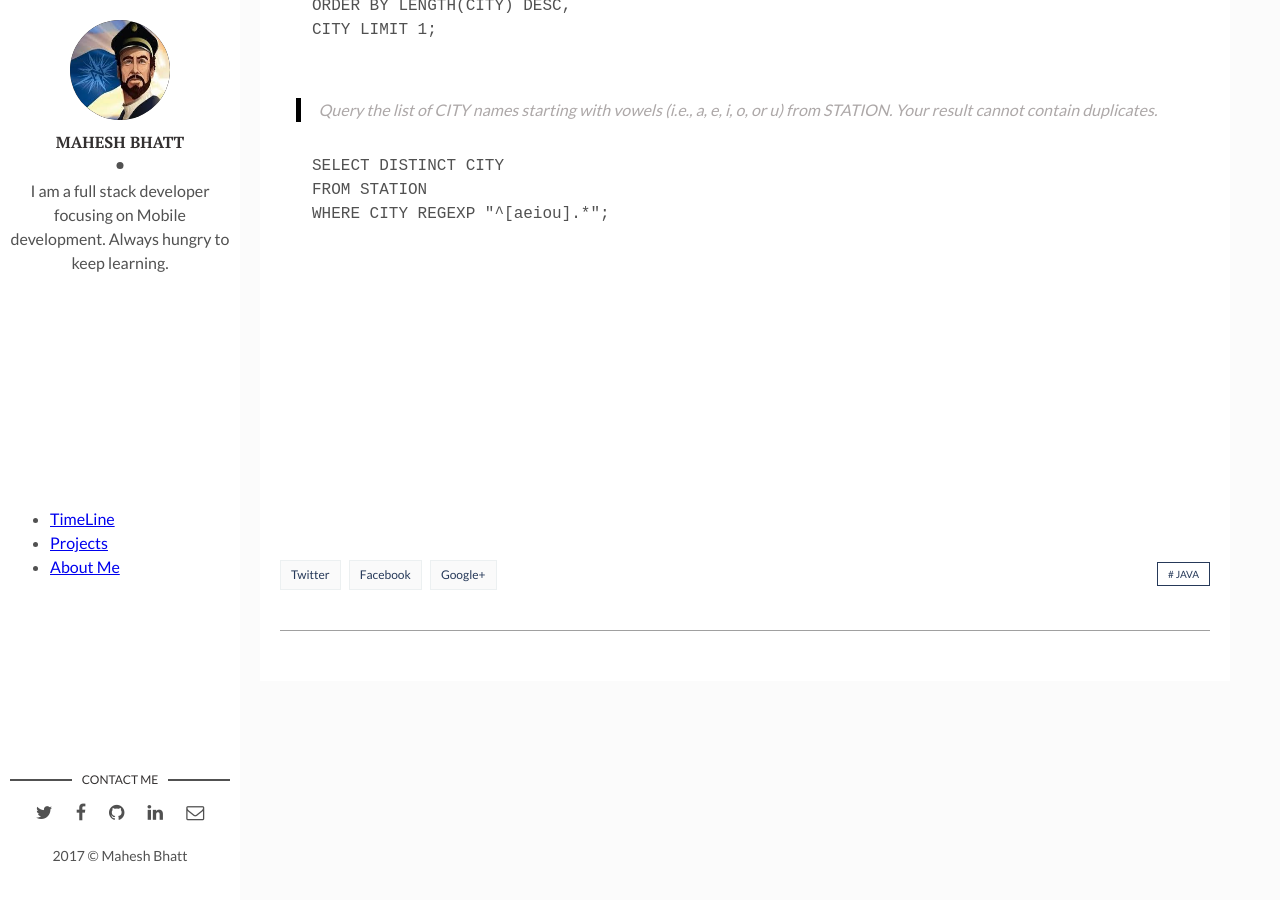
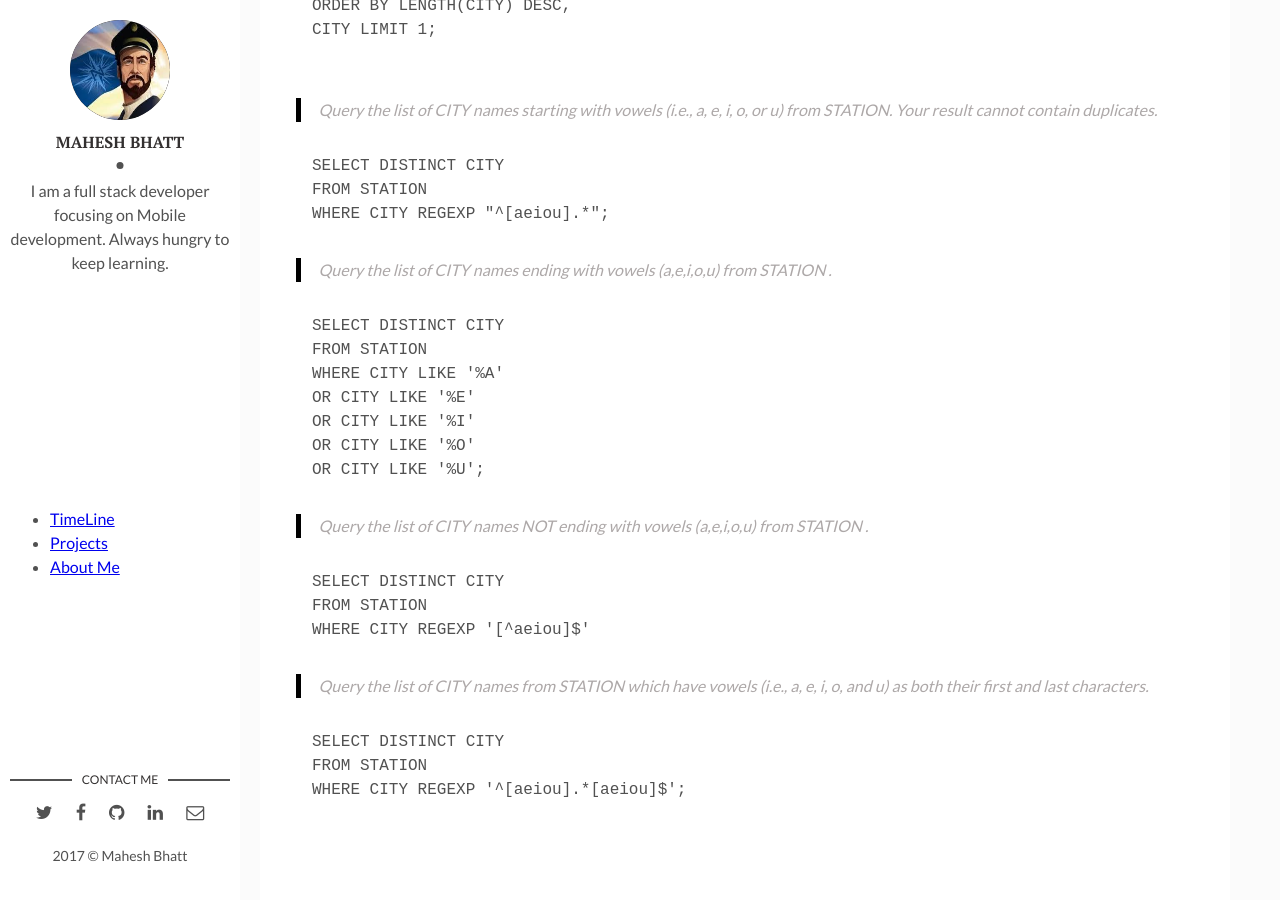
Before and after one commit to akamahesh/akamahesh.github.io, a Jekyll site: the page built from _posts/2017-12-20-HACKEREARTY-SQL-QUERY.markdown, in a window 1280 px wide and 900 px high, scrolled down 1076 px. Built offline with Jekyll 4.4.1, drawn with Linux system fonts in a browser that asks for light colours; comment, search, counter and statistics services are not loaded.

Commit message:
over look

````diff
--- a/_posts/2017-12-20-HACKEREARTY-SQL-QUERY.markdown
+++ b/_posts/2017-12-20-HACKEREARTY-SQL-QUERY.markdown
@@ -37,9 +37,34 @@ SELECT DISTINCT CITY
 FROM STATION
 WHERE CITY REGEXP "^[aeiou].*";
 ```
+>Query the list of CITY names ending with vowels (a,e,i,o,u) from STATION .
+
+```SQL
+SELECT DISTINCT CITY
+FROM STATION
+WHERE CITY LIKE '%A'
+OR CITY LIKE '%E'
+OR CITY LIKE '%I'
+OR CITY LIKE '%O'
+OR CITY LIKE '%U';
+```
+
+>Query the list of CITY names NOT ending with vowels (a,e,i,o,u) from STATION .
+
+```SQL
+SELECT DISTINCT CITY
+FROM STATION
+WHERE CITY REGEXP '[^aeiou]$'
+```
 
 
+
+>Query the list of CITY names from STATION which have vowels (i.e., a, e, i, o, and u) as both their first and last characters.
+
 ```SQL
+SELECT DISTINCT CITY
+FROM STATION
+WHERE CITY REGEXP '^[aeiou].*[aeiou]$';
 ```
 
 
@@ -49,7 +74,3 @@ WHERE CITY REGEXP "^[aeiou].*";
 
 ```SQL
 ```
-
-
-```SQL
-```
````
Also changed, not shown: _posts/2017-12-13-the-sql-interview-questions.markdown (+28 -0 lines).
